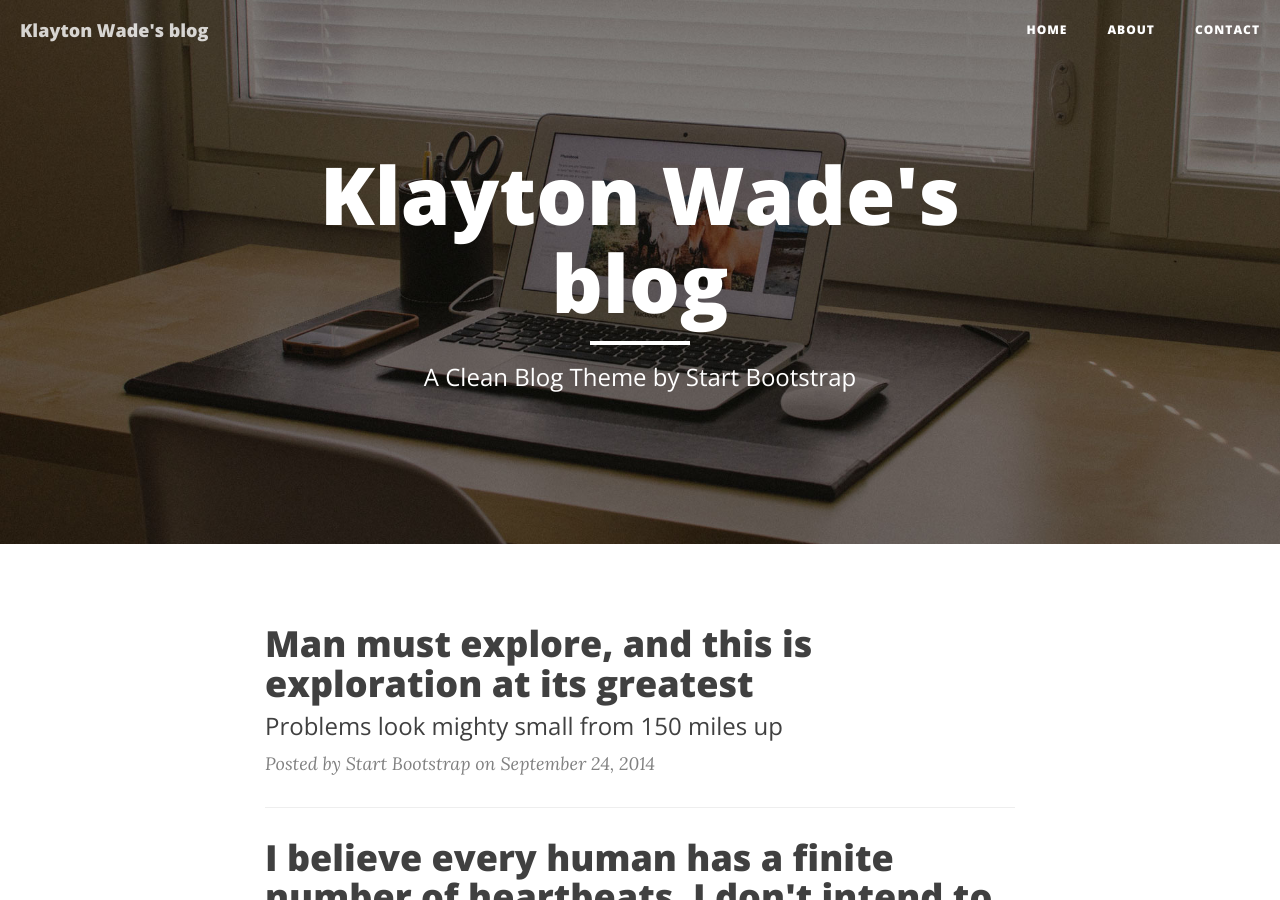
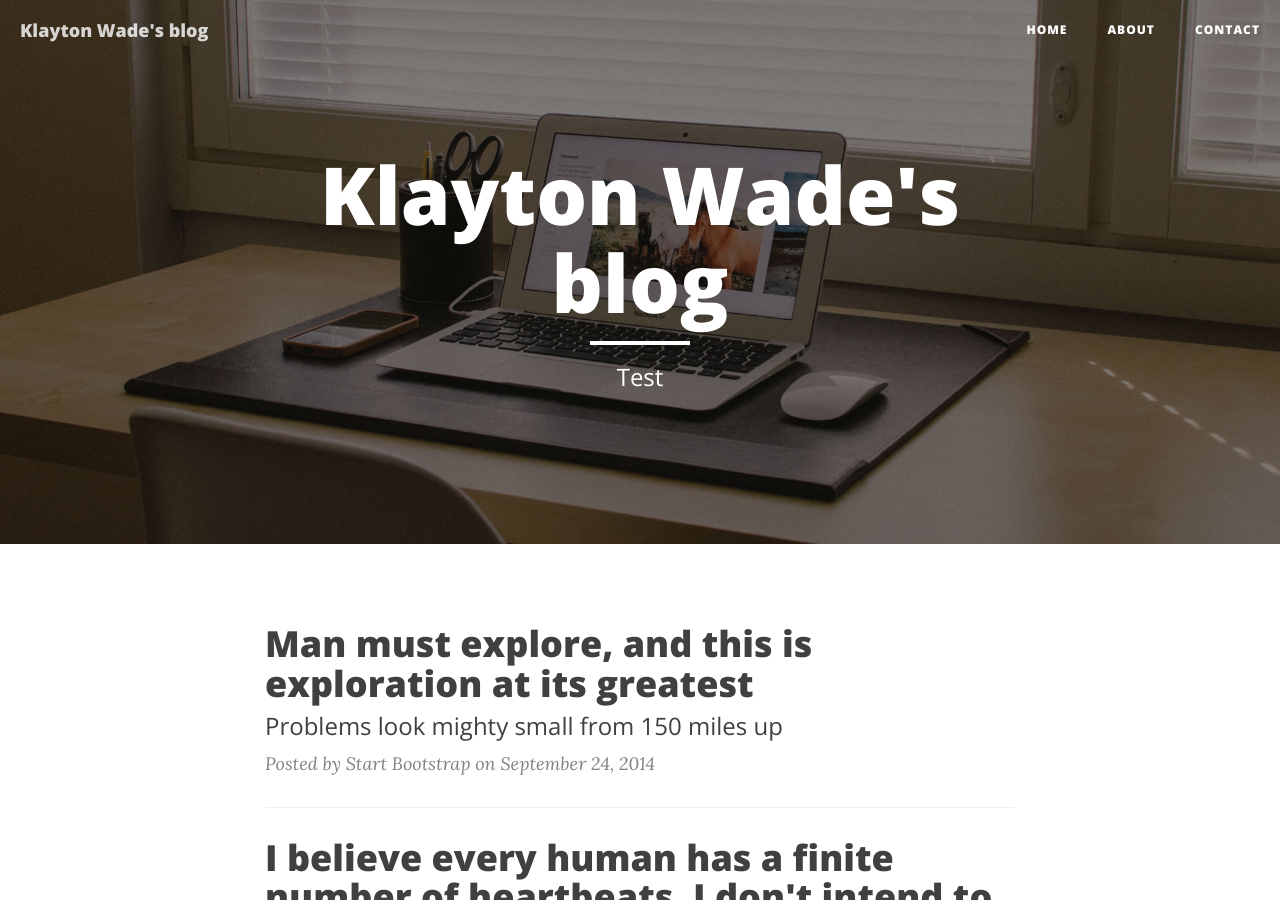
Before and after one commit to wkrix/wkrix.github.io, a Jekyll site: the page built from index.html, in a window 1280 px wide and 900 px high. Built offline with Jekyll 4.4.1, drawn with Linux system fonts in a browser that asks for light colours; nearby versions of some CDN libraries; the list of posts is cut into pages by our own code.

Commit message:
Update index.html

```diff
--- a/index.html
+++ b/index.html
@@ -1,6 +1,6 @@
 ---
 layout: page
-description: "A Clean Blog Theme by Start Bootstrap"
+description: "Test"
 header-img: "img/home-bg.jpg"
 ---
 
```
